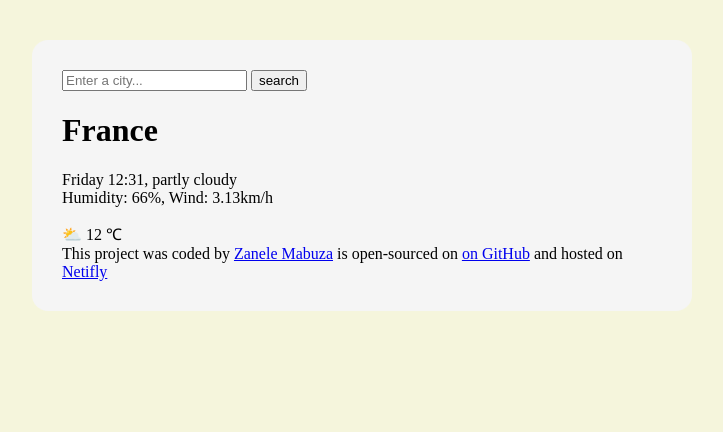
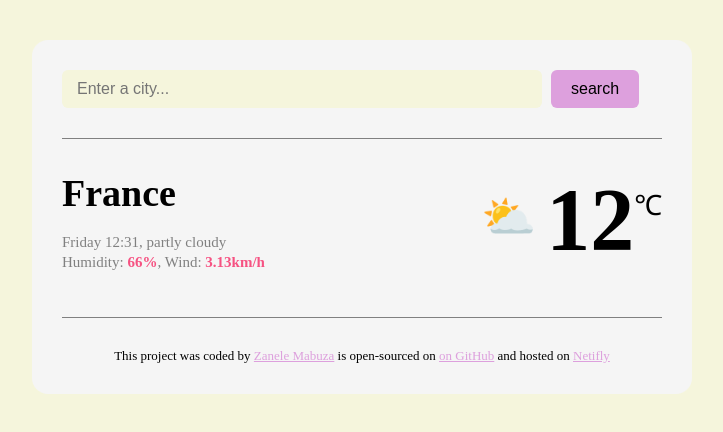
Before and after one commit to zanelemabuza20/Zaza-weather-search, a plain HTML site: page index.html in a window 1280 px wide. Shown: the whole page, without its empty margins (278-1001 px from the left). Drawn offline with Linux system fonts and the light colour scheme.

Commit message:
Added basic css

```diff
--- a/index.html
+++ b/index.html
@@ -15,21 +15,24 @@
 <body>
     <div class="weather-app">
     <header>
-        <form>
-            <input type="search" placeholder="Enter a city..." required />
-            <input type="submit" value="search" />
+        <form class="search-form">
+            <input type="search" placeholder="Enter a city..." required class="search-form-input" />
+            <input type="submit" value="search" class="search-form-button" />
         </form>
     </header>
     <main>
+        <div class="weather-app-data">
         <div>
-    <h1>France</h1>
-    <p>
+    <h1 class="weather-app-city">France</h1>
+    <p class="weather-app-details">
         Friday 12:31, partly cloudy
         <br />
-        Humidity: 66%, Wind: 3.13km/h
+        Humidity: <strong>66%</strong>, Wind: <strong>3.13km/h</strong>
     </p>
     </div>
-    <div>⛅ 12 ℃ </div>
+    <div class="weather-app-temperature-container">
+        <div class="weather-app-icon">⛅</div><div class="weather-app-temperature">12</div><div class="weather-app-unit">℃</div>
+    </div>
     </main>
 
     <footer> This project was coded by
--- a/src/style.css
+++ b/src/style.css
@@ -72,6 +72,10 @@ body {
             font-style: italic;
         }
 }
+    a{
+        color: plum;
+    }
+
 .weather-app {
  background-color: whitesmoke;
  max-width: 600px;
@@ -80,3 +84,76 @@ body {
  border-radius: 16px;
  padding: 30px;
 }
+
+header{
+border-bottom: 1px solid grey;
+padding: 0 0 30px 0;
+}
+
+
+.search-form-input {
+background-color: beige;
+border: none;
+border-radius: 6px;
+width: 80%;
+font-size: 16px;
+padding: 10px 15px;
+}
+
+.search-form-button {
+    background: plum;
+    padding: 10px 20px;
+    margin-left: 5px;
+    font-size: 16px;
+    border: none;
+    border-radius: 6px;
+    color: black;
+}
+footer{
+    border-top: 1px solid grey;
+    padding: 30px 0 0 0;
+    text-align: center;
+    font-size: 13px;
+    color: rgba ( 0, 0, 0, 0.6);
+}
+
+main{
+    padding: 30px 0;
+}
+
+.weather-app-data {
+    display: flex;
+    justify-content: space-between;
+
+}
+
+.weather-app-city {
+    margin: 0;
+    font-size: 38px;
+    line-height: 48px;
+}
+
+.weather-app-details {
+    font-size: 15px;
+    color: grey;
+    line-height: 20px;
+}
+.weather-app-details strong {
+    color: #f65282;
+}
+.weather-app-temperature-container {
+    display: flex;
+}
+.weather-app-icon {
+    font-size: 44px;
+    margin-top: 22px;
+}
+.weather-app-temperature {
+    font-size: 88px;
+    margin-left: 10px;
+    font-weight: bold;
+}
+.weather-app-unit {
+    margin-top: 16px;
+    font-size: 28px;
+}
```
